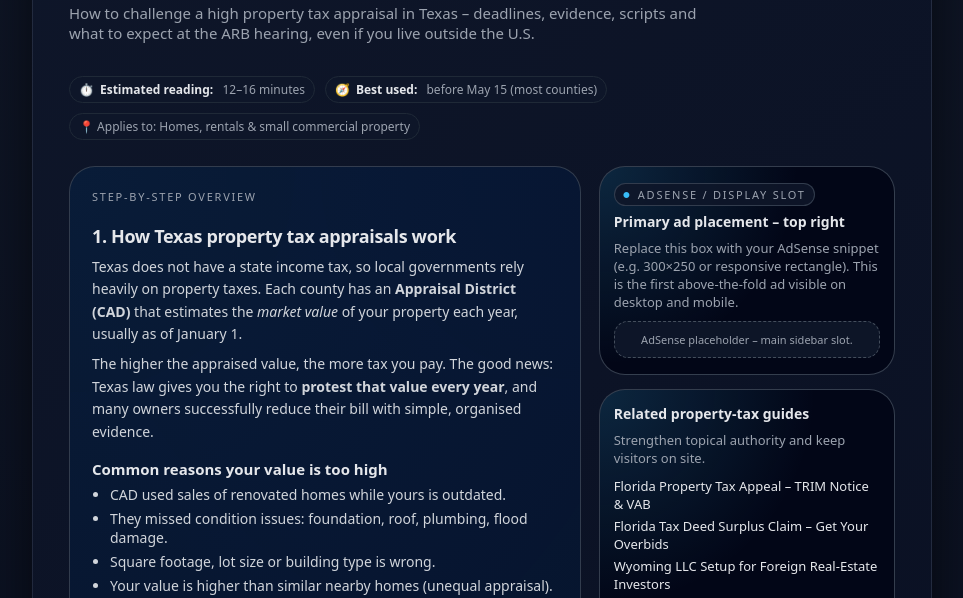
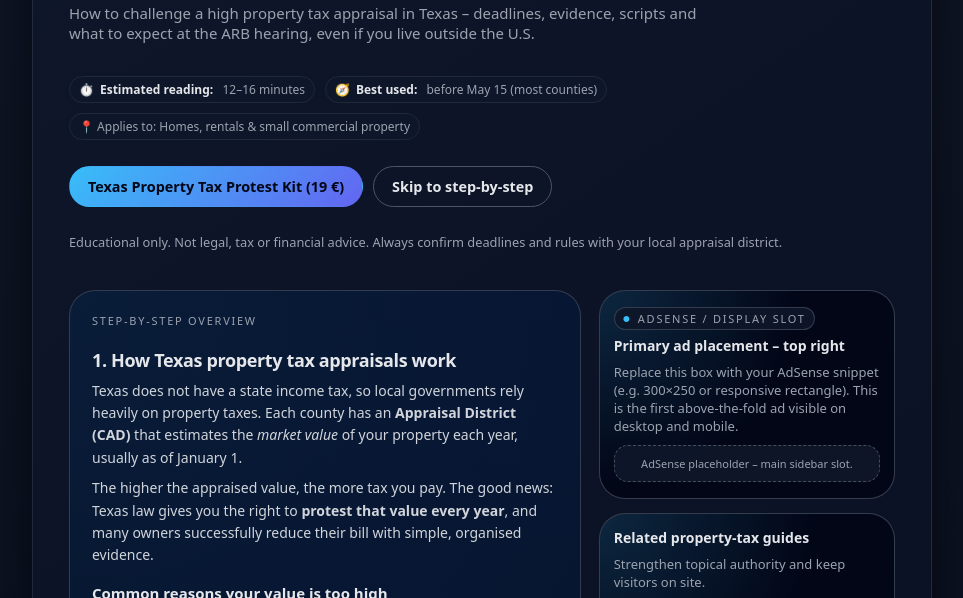
Before and after one commit to natanaelnatanael/skillona-ai-site, a plain HTML site: page texas-property-tax-protest/index.html in a window 1280 px wide. Shown: the part 174-772 px from the top of the page, without its empty margins (158-1121 px from the left). Drawn offline with Linux system fonts and the light colour scheme.

Commit message:
Update index.html

```diff
--- a/texas-property-tax-protest/index.html
+++ b/texas-property-tax-protest/index.html
@@ -8,20 +8,23 @@
         content="Step-by-step guide to protesting your Texas property tax assessment: deadlines, evidence, ARB hearings, and when to use a protest company." />
   <meta name="robots" content="index,follow" />
   <link rel="icon" href="/favicon.ico" />
+  <link rel="canonical" href="https://skillona.ai/texas-property-tax-protest/" />
 
   <!-- Open Graph -->
   <meta property="og:title" content="Texas Property Tax Protest Guide (2025)" />
   <meta property="og:description"
         content="Learn how to challenge a high Texas property tax appraisal, prepare evidence, and win at the ARB hearing." />
   <meta property="og:type" content="article" />
-  <meta property="og:url" content="https://skillona.ai/guides/texas-property-tax-protest.html" />
+  <meta property="og:url" content="https://skillona.ai/texas-property-tax-protest/" />
   <meta property="og:site_name" content="Skillona.ai" />
+  <meta property="og:image" content="https://skillona.ai/og-image.png" />
 
   <!-- Twitter -->
   <meta name="twitter:card" content="summary_large_image" />
   <meta name="twitter:title" content="Texas Property Tax Protest Guide (2025)" />
   <meta name="twitter:description"
         content="How to protest your Texas property tax appraisal – timelines, evidence, scripts and ARB hearing tips." />
+  <meta name="twitter:image" content="https://skillona.ai/og-image.png" />
 
   <style>
     :root {
@@ -100,6 +103,7 @@
       display: flex;
       align-items: center;
       gap: 10px;
+      flex-wrap: wrap;
     }
 
     .tagline-pill {
@@ -163,10 +167,59 @@
       color: #e5e7eb;
     }
 
+    .cta-row {
+      display: flex;
+      flex-wrap: wrap;
+      gap: 10px;
+      margin-top: 14px;
+      margin-bottom: 8px;
+    }
+
+    .btn {
+      display: inline-flex;
+      align-items: center;
+      justify-content: center;
+      padding: 10px 18px;
+      border-radius: 999px;
+      font-weight: 600;
+      font-size: 0.9rem;
+      border: 1px solid transparent;
+      cursor: pointer;
+      transition: 0.18s all ease;
+      text-decoration: none;
+      white-space: nowrap;
+    }
+
+    .btn-primary {
+      background: linear-gradient(135deg, #38bdf8, #6366f1);
+      color: #020617;
+    }
+
+    .btn-primary:hover {
+      filter: brightness(1.08);
+    }
+
+    .btn-ghost {
+      border-color: #4b5563;
+      color: var(--text);
+      background: transparent;
+    }
+
+    .btn-ghost:hover {
+      background: #020617;
+    }
+
+    .notice {
+      font-size: 0.8rem;
+      color: var(--muted);
+      margin-top: 6px;
+    }
+
     main {
       display: grid;
       grid-template-columns: minmax(0, 1.9fr) minmax(0, 1.1fr);
       gap: 18px;
+      margin-top: 18px;
     }
 
     @media (max-width: 900px) {
@@ -434,7 +487,7 @@
     "@type": "Article",
     "mainEntityOfPage": {
       "@type": "WebPage",
-      "@id": "https://skillona.ai/guides/texas-property-tax-protest.html"
+      "@id": "https://skillona.ai/texas-property-tax-protest/"
     },
     "headline": "Texas Property Tax Protest Guide (2025) – How to Lower Your Bill",
     "description": "Step-by-step guide to protesting a Texas property tax appraisal, including deadlines, evidence, ARB hearings and when to hire a protest company.",
@@ -484,10 +537,22 @@
             📍 Applies to:&nbsp;Homes, rentals &amp; small commercial property
           </div>
         </div>
+
+        <div class="cta-row">
+          <a href="YOUR_GUMROAD_LINK_HERE" class="btn btn-primary">
+            Texas Property Tax Protest Kit (19 €)
+          </a>
+          <a href="#step-by-step" class="btn btn-ghost">
+            Skip to step-by-step
+          </a>
+        </div>
+        <p class="notice">
+          Educational only. Not legal, tax or financial advice. Always confirm deadlines and rules with your local appraisal district.
+        </p>
       </header>
 
       <main>
-        <article class="article">
+        <article class="article" id="step-by-step">
           <div class="article-inner">
             <div class="section-label">Step-by-step overview</div>
             <h2>1. How Texas property tax appraisals work</h2>
@@ -528,12 +593,8 @@
               <strong>later</strong> of:
             </p>
             <ul>
-              <li>
-                <strong>May 15</strong>, or
-              </li>
-              <li>
-                <strong>30 days after the date on your appraisal notice</strong>.
-              </li>
+              <li><strong>May 15</strong>, or</li>
+              <li><strong>30 days after the date on your appraisal notice</strong>.</li>
             </ul>
             <p>
               Check the exact deadline on your appraisal notice or on your CAD
@@ -777,22 +838,22 @@
             <p>Strengthen topical authority and keep visitors on site.</p>
             <ul class="link-list">
               <li>
-                <a href="/guides/florida-property-tax-appeal.html">
+                <a href="/florida-property-tax-appeal/">
                   Florida Property Tax Appeal – TRIM Notice &amp; VAB
                 </a>
               </li>
               <li>
-                <a href="/guides/florida-tax-deed-surplus-claim.html">
+                <a href="/florida-tax-deed-surplus/">
                   Florida Tax Deed Surplus Claim – Get Your Overbids
                 </a>
               </li>
               <li>
-                <a href="/guides/wyoming-llc-for-foreign-investors.html">
+                <a href="/wyoming-llc-for-foreign-investors/">
                   Wyoming LLC Setup for Foreign Real-Estate Investors
                 </a>
               </li>
               <li>
-                <a href="/guides/dscr-loans-for-foreign-investors.html">
+                <a href="/dscr-loans-foreign-investors/">
                   DSCR Loans for Foreign Investors – No Income Docs
                 </a>
               </li>
```
